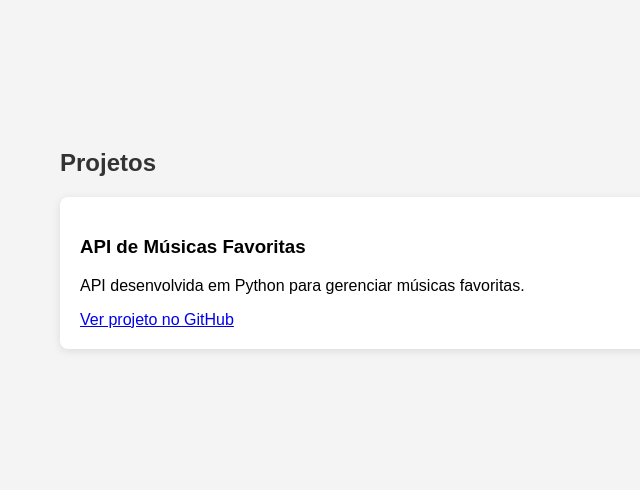
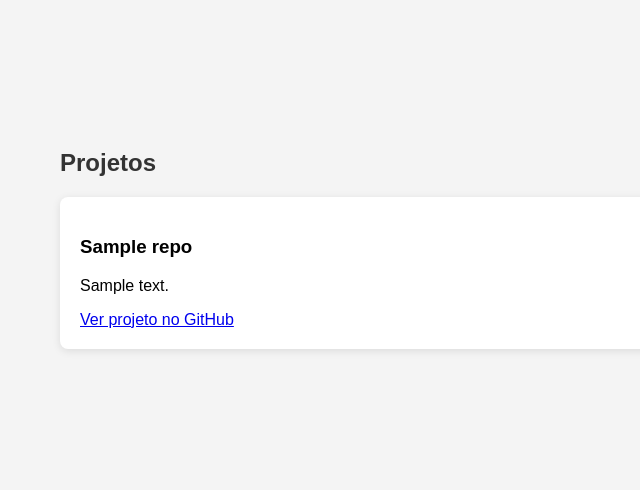
Before and after one commit to anajota/portifolio, a Flask app: template templates/index.html in a window 1280 px wide. Shown: the part 970-1460 px from the top of the page, without its empty margins (0-640 px from the left). Run offline with Flask 3, Linux system fonts and the light colour scheme; the template is opened without the code that fills it: most values are stand-ins (such as "Sample title", 1, 10 or a date in 2020).

```diff
--- a/app.py
+++ b/app.py
@@ -1,10 +1,27 @@
 from flask import Flask, render_template
+import requests
 
 app = Flask(__name__)
 
+GITHUB_USER = "anajota"
+
+def get_repos():
+    url = f"https://api.github.com/users/{GITHUB_USER}/repos"
+
+    response = requests.get(url)
+
+    if response.status_code == 200:
+        return response.json()
+
+    return []
+
 @app.route("/")
 def home():
-    return render_template("index.html")
+
+    repos = get_repos()
+
+    return render_template("index.html", repos=repos)
+
 
 if __name__ == "__main__":
     app.run(debug=True)
--- a/requirements.txt
+++ b/requirements.txt
@@ -1,7 +1,12 @@
 blinker==1.9.0
+certifi==2026.2.25
+charset-normalizer==3.4.5
 click==8.3.1
 Flask==3.1.3
+idna==3.11
 itsdangerous==2.2.0
 Jinja2==3.1.6
 MarkupSafe==3.0.3
+requests==2.32.5
+urllib3==2.6.3
 Werkzeug==3.1.6
--- a/templates/index.html
+++ b/templates/index.html
@@ -83,21 +83,25 @@ problemas reais.
 
 <h2>Projetos</h2>
 
+{% for repo in repos %}
+
 <div class="projeto">
 
-<h3>API de Músicas Favoritas</h3>
+<h3>{{ repo.name }}</h3>
 
 <p>
-API desenvolvida em Python para gerenciar músicas favoritas.
+{{ repo.description }}
 </p>
 
-<a href="https://github.com/seuusuario">
+<a href="{{ repo.html_url }}" target="_blank">
 
 Ver projeto no GitHub
 
 </a>
 
 </div>
+
+{% endfor %}
 
 </section>
 
```
